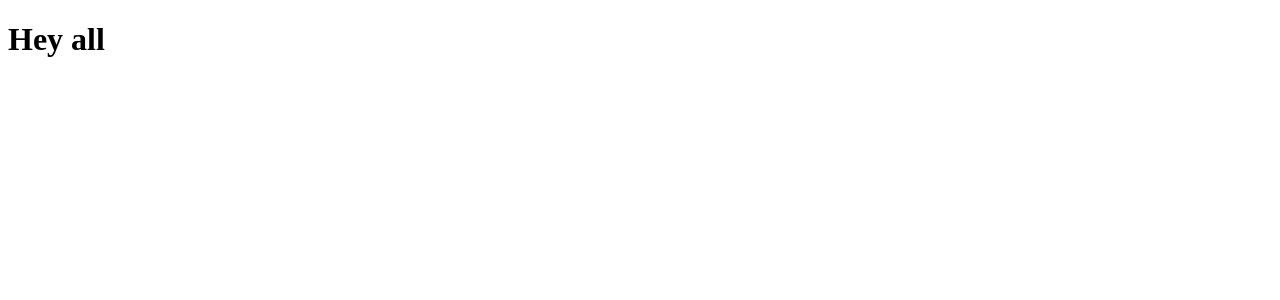
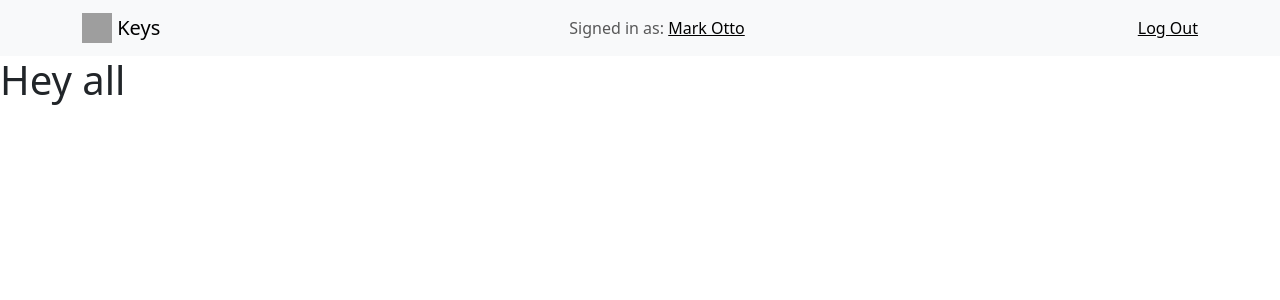
Before and after one commit to ClaireinCode/keys, a React (Vite) app in the folder frontend/keys_proj/: page / in a window 1280 px wide. Shown: the top 300 px of the page. Built offline with nearby package versions, Linux system fonts and the light colour scheme; grey boxes are pictures that could not be loaded.

Commit message:
added a navbar component. it is nonfunctional

```diff
--- a/frontend/keys_proj/src/App.jsx
+++ b/frontend/keys_proj/src/App.jsx
@@ -1,13 +1,16 @@
-import { useState } from 'react'
-import './App.css'
+import { useState } from 'react';
+import './App.css';
+import { Outlet } from 'react-router-dom';
+import NavBar from './components/NavBar';
 
 function App() {
 
 
   return (
     <>
-
+      <NavBar/>
       <h1>Hey all</h1>
+      <Outlet/>
 
     </>
   )
--- /dev/null
+++ b/frontend/keys_proj/src/components/NavBar.jsx
@@ -0,0 +1,40 @@
+import React from 'react';
+import Container from 'react-bootstrap/Container';
+import Nav from 'react-bootstrap/Nav';
+import Navbar from 'react-bootstrap/Navbar';
+import NavDropdown from 'react-bootstrap/NavDropdown';
+
+function NavBar() {
+  return (
+    <Navbar expand="lg" className="bg-body-tertiary">
+      <Container>
+        <Navbar.Brand href="/">
+          <img
+            alt="picture"
+            src="https://imgs.search.brave.com/dbbI_LAHQuZ75Zzuw8b9kgNPhu8t1jw_8TIL_7z5LcY/rs:fit:500:0:0/g:ce/aHR0cHM6Ly9pbWFn/ZXMuY3JlYXRpdmVt/YXJrZXQuY29tLzAu/MS4wL3BzLzE1Mzk4/NjUvOTAvNjAvbTIv/ZnBudy93bTAva2V5/czJfY20tLmpwZz8x/NDcwNzYwMjg4JnM9/N2Q3NjdjYWE4Njg4/MzZlZTgwZTk0ZTRi/MGZjODVkOTA"
+            width="30"
+            height="30"
+            className="d-inline-block align-top"
+          />
+          {' '}
+          Keys
+        </Navbar.Brand>
+        <Navbar.Toggle aria-controls="basic-navbar-nav" />
+        <Navbar.Collapse id="basic-navbar-nav">
+          <Navbar.Collapse className="justify-content-end">
+            <Navbar.Text>
+              Signed in as: <a href="profile">Mark Otto</a>
+            </Navbar.Text>
+          </Navbar.Collapse>
+        <Navbar.Collapse className="justify-content-end">
+            <Navbar.Text>
+              <a href="logout">Log Out</a>
+            </Navbar.Text>
+          </Navbar.Collapse>
+        </Navbar.Collapse>
+      </Container>
+    </Navbar>
+  );
+};
+
+export default NavBar;
--- a/frontend/keys_proj/src/main.jsx
+++ b/frontend/keys_proj/src/main.jsx
@@ -1,8 +1,10 @@
 import React from 'react'
 import ReactDOM from 'react-dom/client'
-import App from './App.jsx'
+import router from './router'
 import './index.css'
+import 'bootstrap/dist/css/bootstrap.min.css';
+import { RouterProvider } from 'react-router-dom'
 
 ReactDOM.createRoot(document.getElementById('root')).render(
-    <App />
+    <RouterProvider router={router}/>
 )
```
